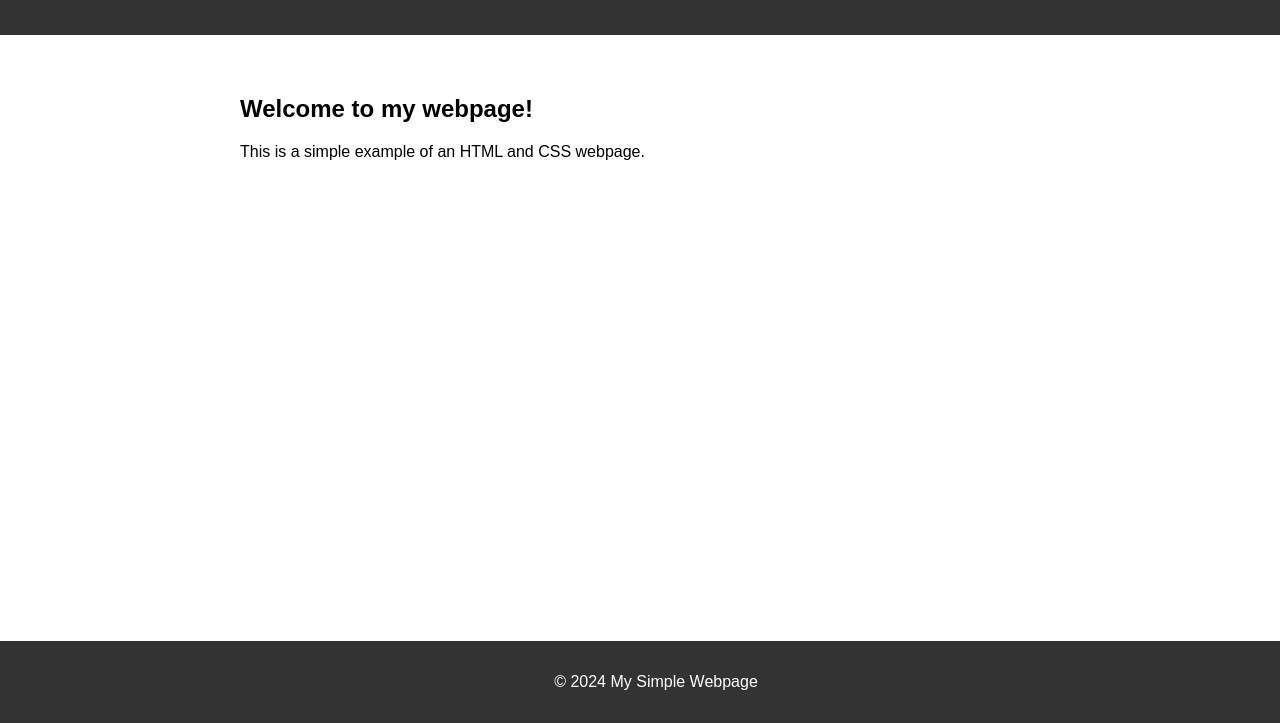
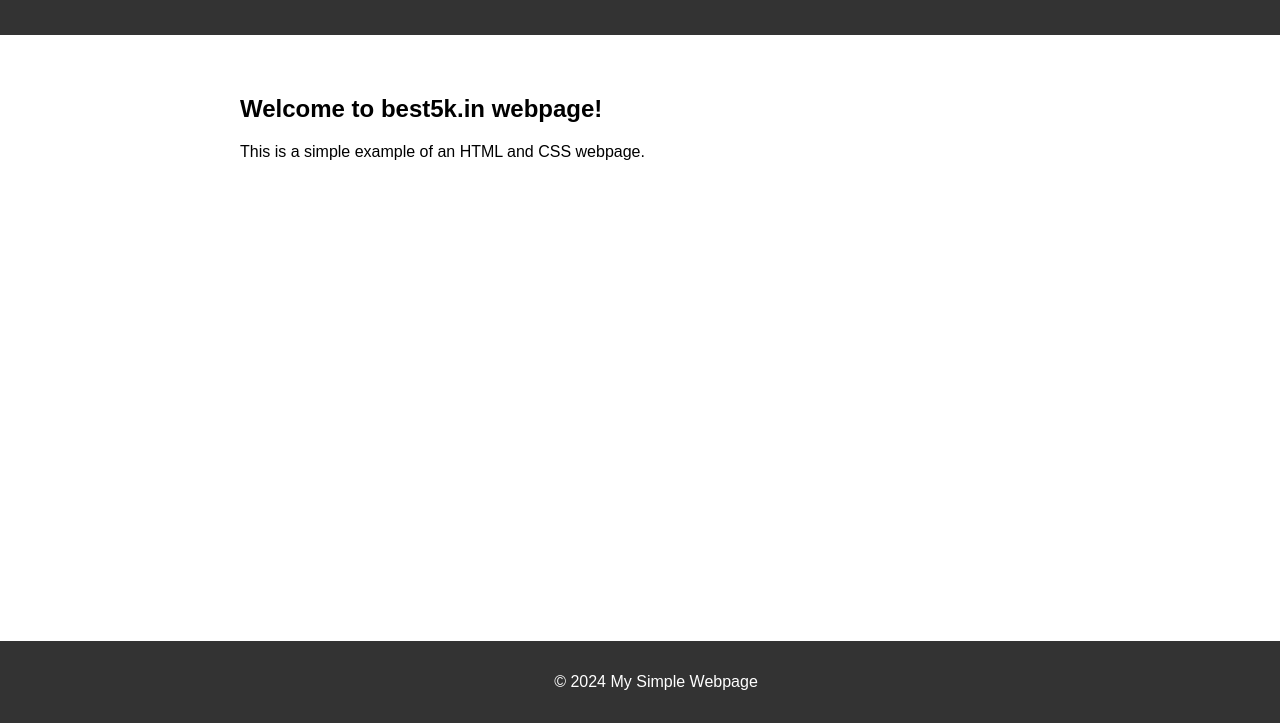
Before and after one commit to anandcs20/portfolio, a plain HTML site: page index.html in a window 1280 px wide. Shown: the part 77-800 px from the top of the page. Drawn offline with Linux system fonts and the light colour scheme.

Commit message:
first commit

```diff
--- a/index.html
+++ b/index.html
@@ -11,7 +11,7 @@
         <h1>My Simple Webpage</h1>
     </header>
     <section>
-        <h2>Welcome to my webpage!</h2>
+        <h2>Welcome to best5k.in webpage!</h2>
         <p>This is a simple example of an HTML and CSS webpage.</p>
     </section>
     <footer>
```
